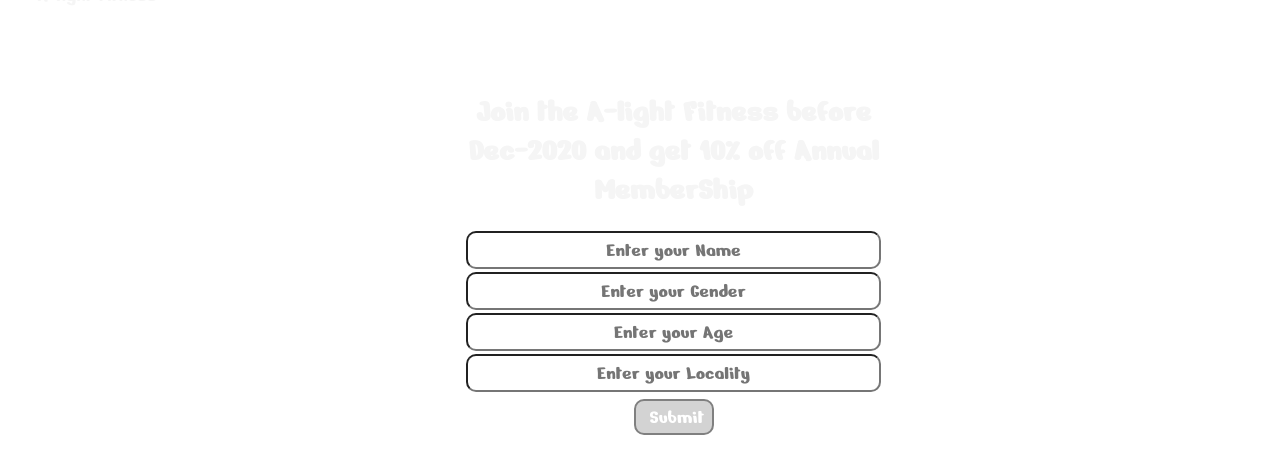
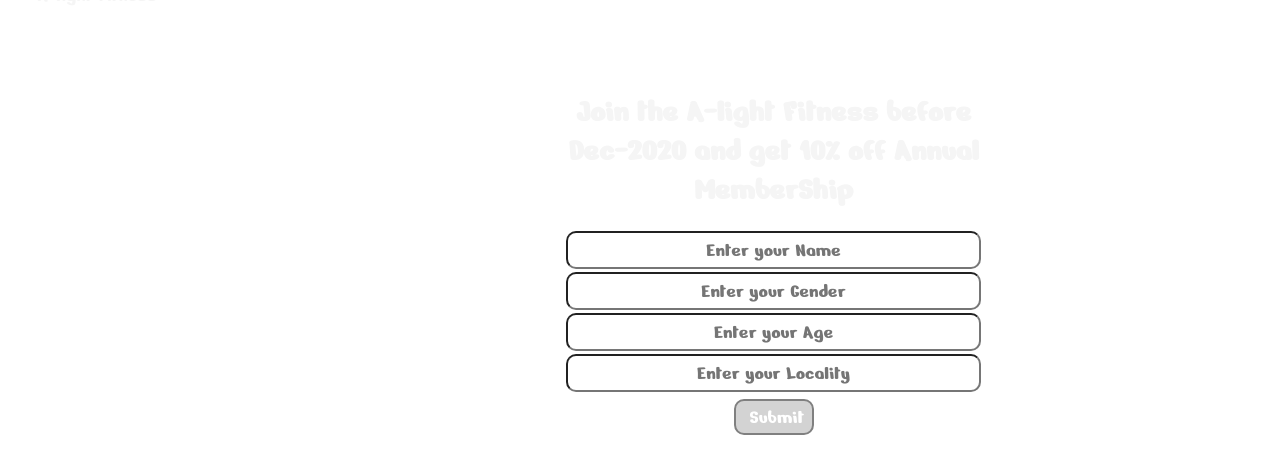
Before and after one commit to Adbsideload/A-light-Fitness.io, a plain HTML site: page index.html in a window 1280 px wide. Shown: the part 119-592 px from the top of the page. Drawn offline with Linux system fonts and the light colour scheme.

Commit message:
fifth Commit
.container {

    margin: 52px 500px;

```diff
--- a/css/style.css
+++ b/css/style.css
@@ -73,7 +73,7 @@
 
 .container {
     /* border: 2px solid blue; */
-    margin: 52px 400px;
+    margin: 52px 500px;
     padding: 38px 56px;
     width: 34%;
     border-radius: 25px;
```
